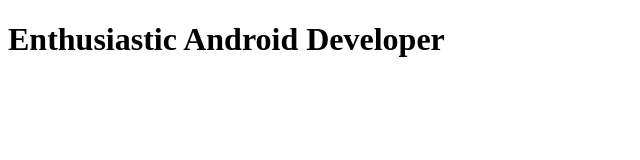
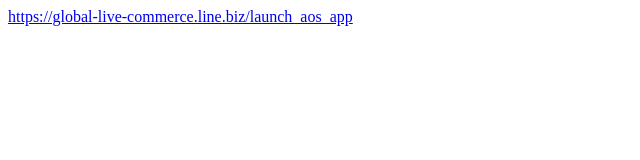
Before and after one commit to benjamin-cheng/benjamin-cheng.github.io, a plain HTML site: page index.html in a window 1280 px wide. Shown: the whole page, without its empty margins (0-640 px from the left). Drawn offline with Linux system fonts and the light colour scheme.

Commit message:
Update index.html

```diff
--- a/index.html
+++ b/index.html
@@ -2,10 +2,10 @@
 <html>
   <head>
     <meta charset="utf-8">
-    <title>Benjamin Cheng</title>
+    <title>Test Dynamic Links</title>
   </head>
   <body>
-    <h1>Enthusiastic Android Developer</h1>
+    <a href="https://global-live-commerce.line.biz/launch_aos_app">https://global-live-commerce.line.biz/launch_aos_app</a>
     <!-- Default Statcounter code for TestUserAgent
     https://benjamin-cheng.github.io/ -->
     <script type="text/javascript">
```
